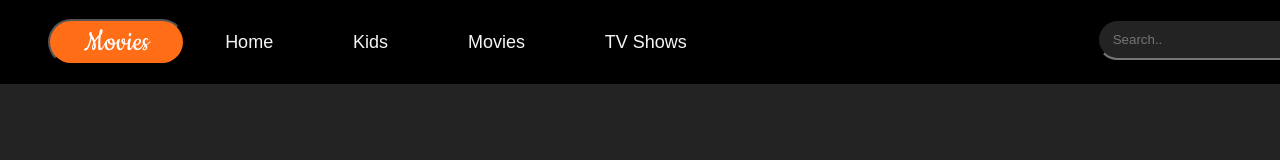
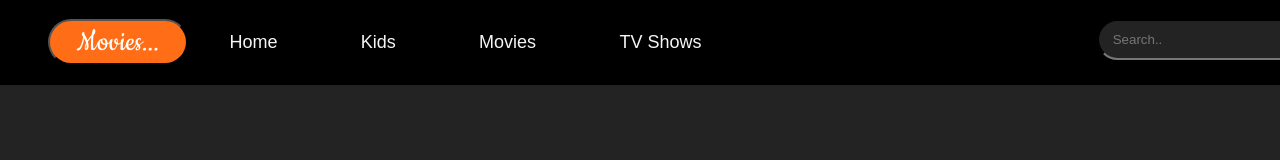
Before and after one commit to Adithya-M-Dileep/Movie-Review-Website, a plain HTML site: page index.html in a window 1280 px wide. Drawn offline with Linux system fonts and the light colour scheme; no server answers.

Commit message:
button changes

```diff
--- a/index.html
+++ b/index.html
@@ -16,7 +16,7 @@
   <body>
     <div class="heading">
       <div class="buttonSection">
-        <button id="home1" class="homeButton">Movies</button>
+        <button id="home1" class="homeButton">Movies...</button>
         <button id="home2" class="topbarButtons">Home</button>
         <button id="kids" class="topbarButtons">Kids</button>
         <button id="moviesButton" class="topbarButtons">Movies</button>
--- a/style.css
+++ b/style.css
@@ -40,7 +40,7 @@ input:focus{
 .homeButton{
     background-color: var(--specialOraneg);
     border-radius: 50px;
-    padding: 1% 10%;
+    padding: 1% 7.5%;
     color: white;
     font-family: 'Cookie', cursive;
     font-weight: 400;
```
